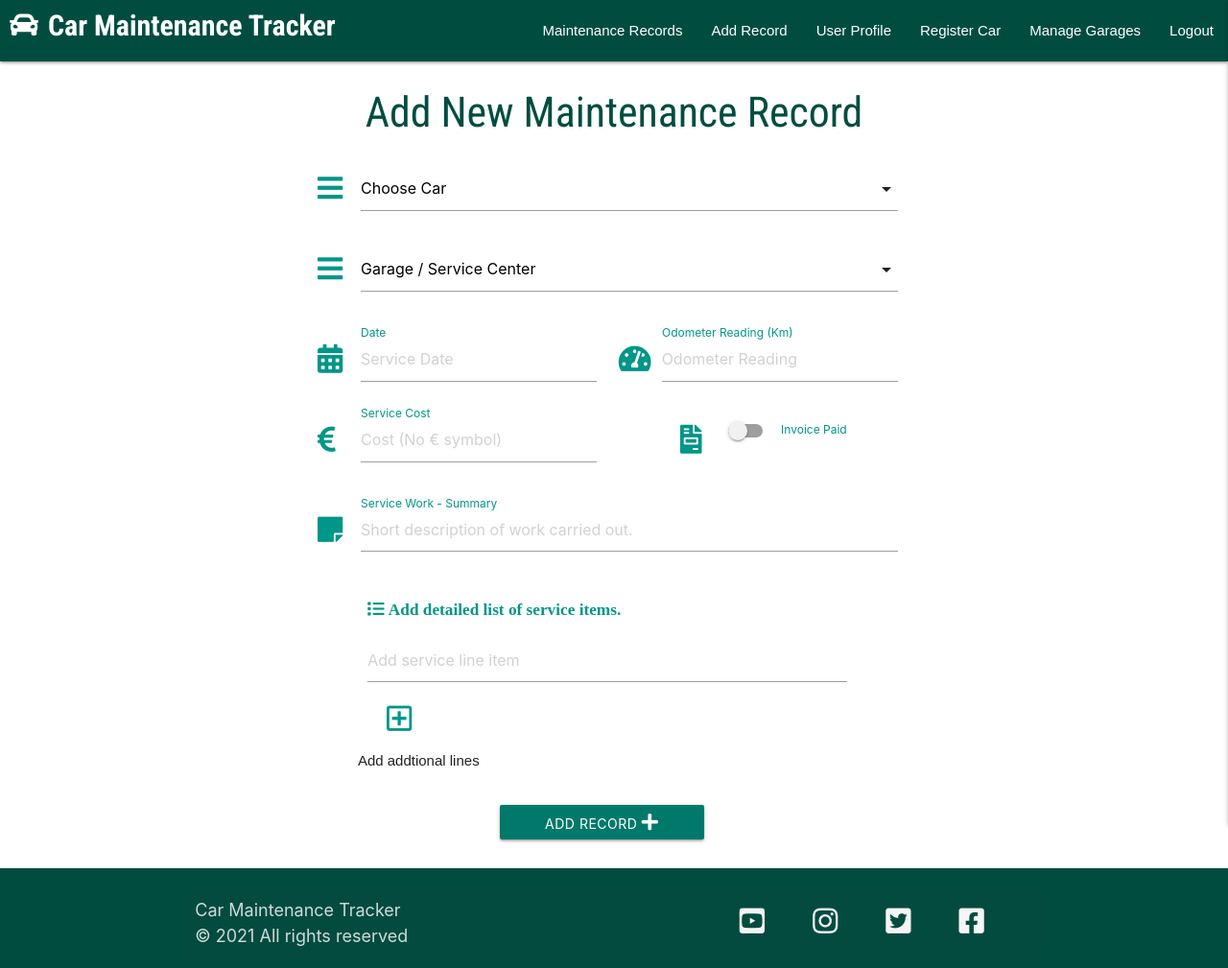
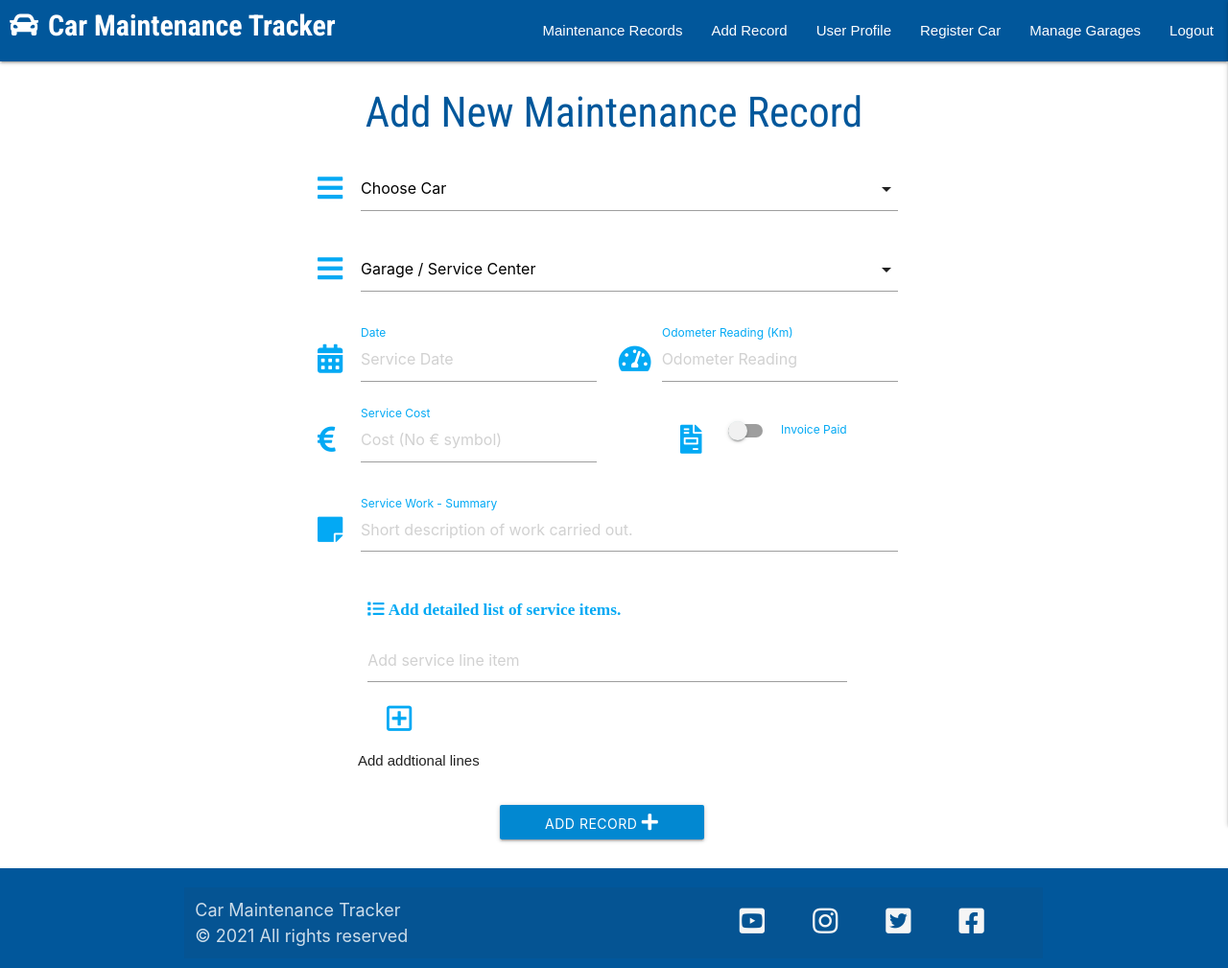
Before and after one commit to YainderJ/Trackeo-de-camiones, a Flask app: page /add_record in a window 1280 px wide. Shown: the whole page at 96% size. Run offline with Flask 2, Linux system fonts and the light colour scheme; the visitor is signed in with stand-in values (Sample User, id 1); data that the repository does not hold is empty; some libraries are stand-ins or nearby versions.

Commit message:
Cambio de color en interfaz (light-blue)

```diff
--- a/app.py
+++ b/app.py
@@ -307,7 +307,7 @@
 @app.route("/logout")
 def logout():
     flash("You have been logged out")
-    session.pop("user")
+    session.pop("user", None)
     return redirect(url_for("login"))
 
 
--- a/static/css/style.css
+++ b/static/css/style.css
@@ -45,12 +45,12 @@
 }
 
   #mobile-demo {
-    background-color: #004d40;
+    background-color: #0277bd;
 }
 
 /* -_-_-_-_-_-_-_-_-_-_ Buttons _-_-_-_-_-_-_-_-_-_- */
 .btn:hover{
-    background-color: #004d40 !important;
+    background-color: #0277bd !important;
 }
 .detailed_record_button{
     min-width: 80%;
--- a/templates/add_record.html
+++ b/templates/add_record.html
@@ -1,11 +1,11 @@
 {% extends "base.html" %}
 {% block content %}
-    <h3 class="teal-text text-darken-4 center-align text-shadow">Add New Maintenance Record</h3>
+    <h3 class="light-blue-text text-darken-4 center-align text-shadow">Add New Maintenance Record</h3>
     <div class="row">
         <form class="col s12 m10 offset-m1 l6 offset-l3" method="POST" action="{{ url_for('add_record') }}">
             <div class="row">
                 <div class="input-field col s12">
-                    <i class="fas fa-bars prefix teal-text"></i>
+                    <i class="fas fa-bars prefix light-blue-text"></i>
                     <select id="reg_no" name="reg_no" class="validate select_car" required>
                         <option value="reg_no" disabled selected>Choose Car</option>
                         {% for car in cars %}
@@ -15,7 +15,7 @@
                     </select>
                 </div>
                 <div class="input-field col s12">
-                    <i class="fas fa-bars prefix teal-text"></i>
+                    <i class="fas fa-bars prefix light-blue-text"></i>
                     <select id="garage_name" name="garage_name" class="validate select_garage" required>
                         <option value="" disabled selected>Garage / Service Center</option>
                         {% for gar in garages %}
@@ -27,27 +27,27 @@
             </div>
             <div class="row">
                 <div class="input-field col s6">
-                    <i class="fas fa-calendar-alt prefix teal-text"></i>
+                    <i class="fas fa-calendar-alt prefix light-blue-text"></i>
                     <input placeholder="Service Date" id="service_date" name="service_date" type="text"
                         class="datepicker validate" required>
-                    <label for="servicedate" class="teal-text">Date</label>
+                    <label for="servicedate" class="light-blue-text">Date</label>
                 </div>
                 <div class="input-field col s6">
-                    <i class="fas fa-tachometer-alt prefix teal-text"></i>
+                    <i class="fas fa-tachometer-alt prefix light-blue-text"></i>
                     <input placeholder="Odometer Reading" id="odometer_reading" name="odometer_reading" type="number"
                         class="validate" required>
-                    <label for="odometer_reading" class="teal-text">Odometer Reading (Km)</label>
+                    <label for="odometer_reading" class="light-blue-text">Odometer Reading (Km)</label>
                 </div>
                 <div class="input-field col s6">
-                    <i class="fas fa-euro-sign prefix teal-text"></i>
+                    <i class="fas fa-euro-sign prefix light-blue-text"></i>
                     <input placeholder="Cost (No € symbol)" id="service_cost" name="service_cost" type="number" step=".01"
                         class="validate" required>
-                    <label for="service_cost" class="teal-text">Service Cost</label>
+                    <label for="service_cost" class="light-blue-text">Service Cost</label>
                 </div>
                 <div class="input-field col s6 center-align">
                     <div class="switch">
-                        <i class="fas fa-file-invoice prefix teal-text"></i>
-                        <label for="service_paid" class="teal-text">
+                        <i class="fas fa-file-invoice prefix light-blue-text"></i>
+                        <label for="service_paid" class="light-blue-text">
                             <input type="checkbox" id="service_paid" name="service_paid">
                             <span class="lever"></span>
                             Invoice Paid
@@ -57,16 +57,16 @@
             </div>
             <div class="row">
                 <div class="input-field col s12" required>
-                    <i class="fas fa-sticky-note prefix teal-text"></i>
+                    <i class="fas fa-sticky-note prefix light-blue-text"></i>
                     <textarea placeholder="Short description of work carried out." id="service_desc" name="service_desc"
                         class="materialize-textarea validate" required></textarea>
-                    <label for="service_desc" class="teal-text">Service Work - Summary</label>
+                    <label for="service_desc" class="light-blue-text">Service Work - Summary</label>
                 </div>
             </div>
 
             <div class="row">
                 <div class="col s10 offset-s1">
-                    <h6 class="fas fa-list teal-text list_icon"> Add detailed list of service items.</h6>
+                    <h6 class="fas fa-list light-blue-text list_icon"> Add detailed list of service items.</h6>
                 </div>
                 <div class="input-field col s10 offset-s1 item">
                     <input placeholder="Add service line item" id="service_items" name="service_items" type="text"
@@ -75,7 +75,7 @@
                 </div>
                 <div class="row">
                     <div class="col s10 offset-s1">
-                        <i role="button" class="far fa-plus-square add_item teal-text item_button"
+                        <i role="button" class="far fa-plus-square add_item light-blue-text item_button"
                             aria-label="Add Service Item"></i>
                         <i role="button" class="far fa-minus-square red-text remove_item item_button"
                             aria-label="Remove Service Item"></i>
@@ -93,7 +93,7 @@
                         </div>
                     </div>
                     <button type="Submit"
-                        class="col s8 offset-s2 m4 offset-m4 l4 offset-l4 btn teal darken-2 record_submit">
+                        class="col s8 offset-s2 m4 offset-m4 l4 offset-l4 btn light-blue darken-2 record_submit">
                         Add Record <i class="fas fa-plus"></i>
                     </button>
                 </div>
--- a/templates/base.html
+++ b/templates/base.html
@@ -17,7 +17,7 @@
 
 <body>
     <header>
-        <nav class="navbar-extended teal darken-4">
+        <nav class="navbar-extended light-blue darken-4">
             <div class="nav-wrapper">
                 {% if session.user %}
                 <a href="{{ url_for('tracker') }}" class="fas fa-car"><span class="header-title">Car Maintenance
@@ -72,7 +72,7 @@
                 {% for message in messages %}
                 <div class="row">
                     <div class="col s12 m10 offset-m1 l6 offset-l3 grey lighten-2">
-                        <h5 class="teal-text darken-2 center-align">{{ message }}</h5>
+                        <h5 class="light-blue-text darken-2 center-align">{{ message }}</h5>
                     </div>
                 </div>
                 {% endfor %}
@@ -84,7 +84,7 @@
         {% endblock %}
     </main>
 
-    <footer class="page-footer teal darken-4">
+    <footer class="page-footer light-blue darken-4">
         <div class="container">
             <div class="row footer-copyright">
                 <div class="col s12 m6">
```
Also changed, not shown: templates/add_garage.html (+11 -11 lines), templates/addcar.html (+10 -10 lines), templates/detailed_record.html (+15 -15 lines), templates/edit_record.html (+18 -18 lines), templates/login.html (+6 -6 lines), templates/register.html (+10 -10 lines), templates/tracker.html (+7 -7 lines), templates/userprofile.html (+6 -6 lines).
